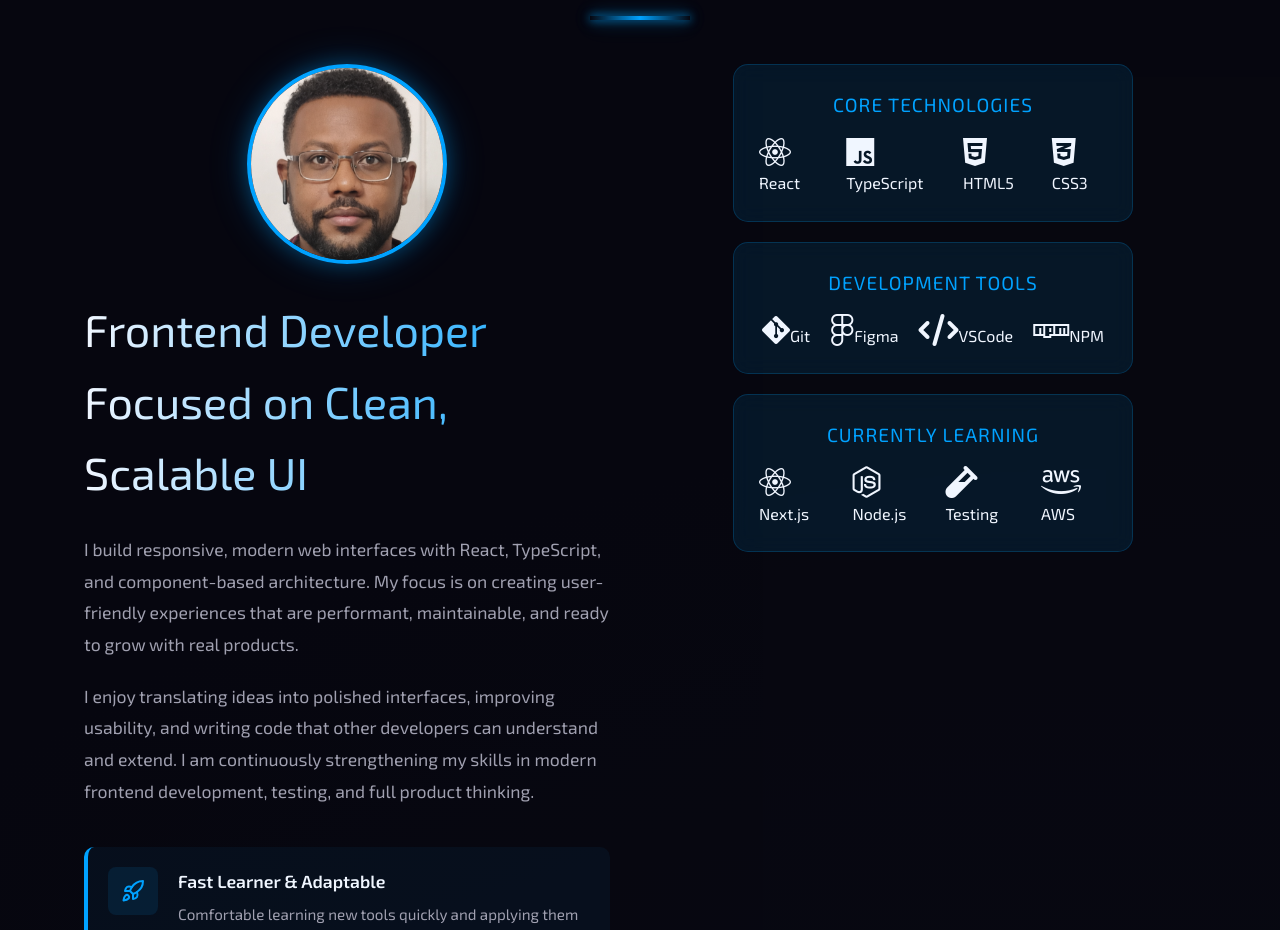
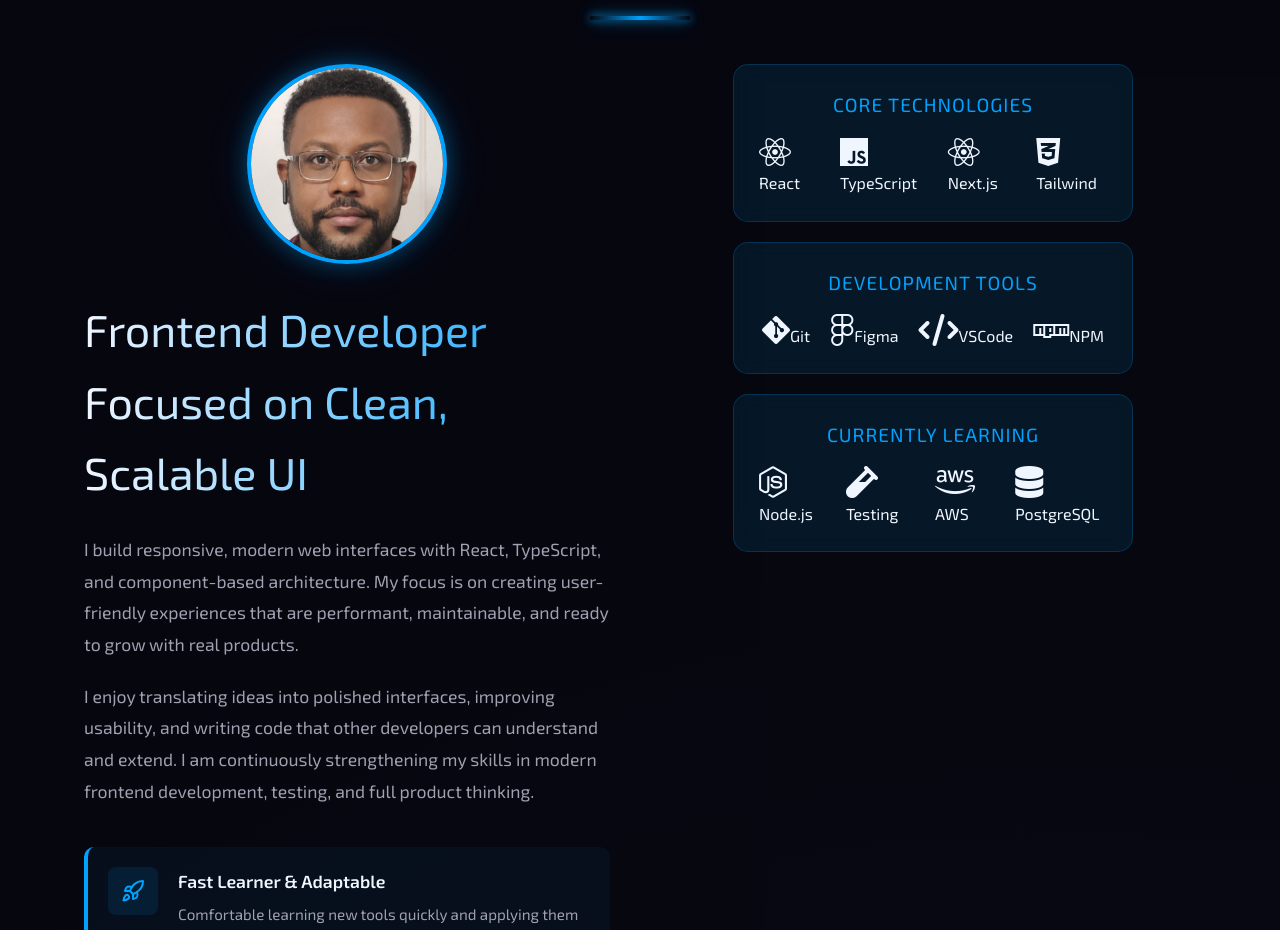
Before and after one commit to AhmedElbalal/ahmed-portfolio, a Next.js app: page / in a window 1280 px wide. Shown: the part 940-1870 px from the top of the page. Built offline with nearby package versions, Linux system fonts and the light colour scheme; no server answers.

Commit message:
fix: move Next.js to core stack, update currently learning section

```diff
--- a/components/About.tsx
+++ b/components/About.tsx
@@ -145,8 +145,8 @@ const About: React.FC = () => {
                   icons: [
                     { cls: 'fab fa-react', name: 'React' },
                     { cls: 'fab fa-js', name: 'TypeScript' },
-                    { cls: 'fab fa-html5', name: 'HTML5' },
-                    { cls: 'fab fa-css3-alt', name: 'CSS3' },
+                    { cls: 'fab fa-react', name: 'Next.js' },
+                    { cls: 'fab fa-css3-alt', name: 'Tailwind' },
                   ],
                 },
                 {
@@ -163,10 +163,10 @@ const About: React.FC = () => {
                   label: 'Currently Learning',
                   cls: 'learning',
                   icons: [
-                    { cls: 'fab fa-react', name: 'Next.js' },
                     { cls: 'fab fa-node-js', name: 'Node.js' },
                     { cls: 'fas fa-vial', name: 'Testing' },
                     { cls: 'fab fa-aws', name: 'AWS' },
+                    { cls: 'fas fa-database', name: 'PostgreSQL' },
                   ],
                 },
               ].map(({ label, cls, icons }) => (
```
